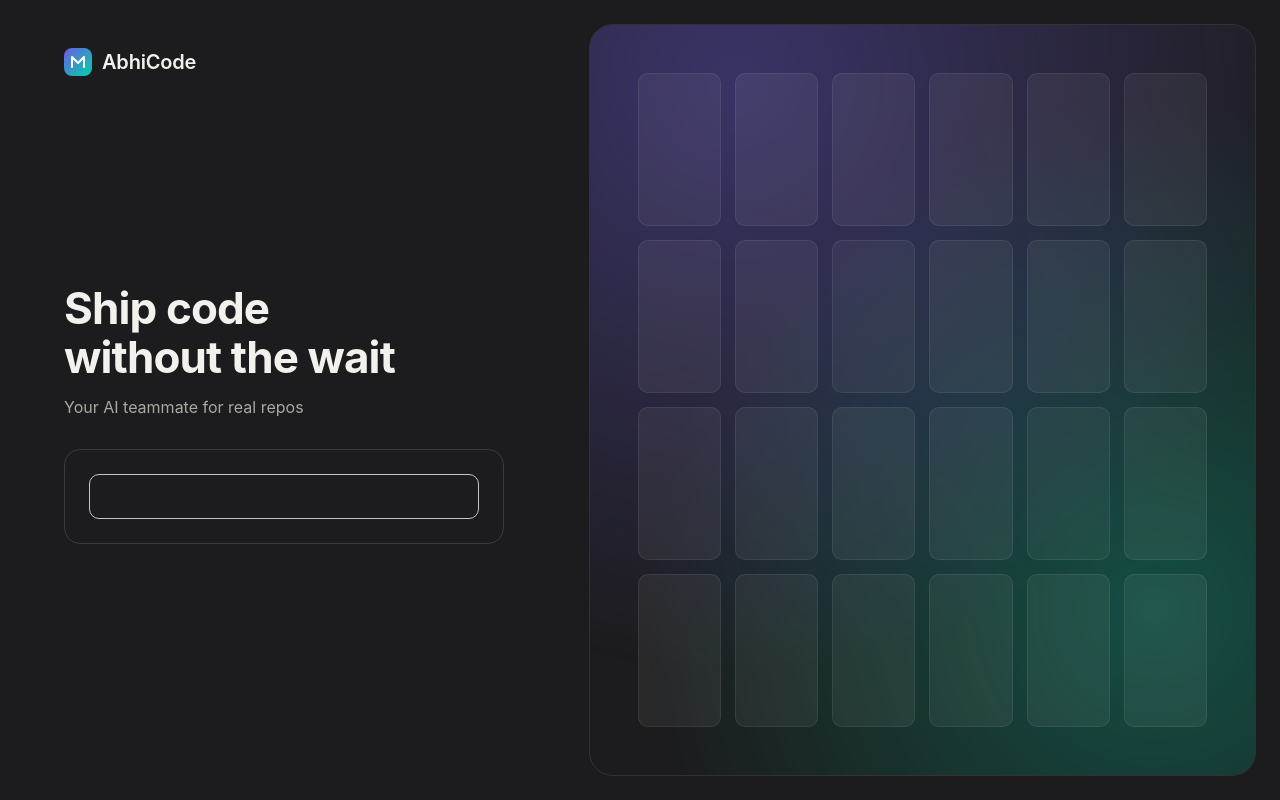
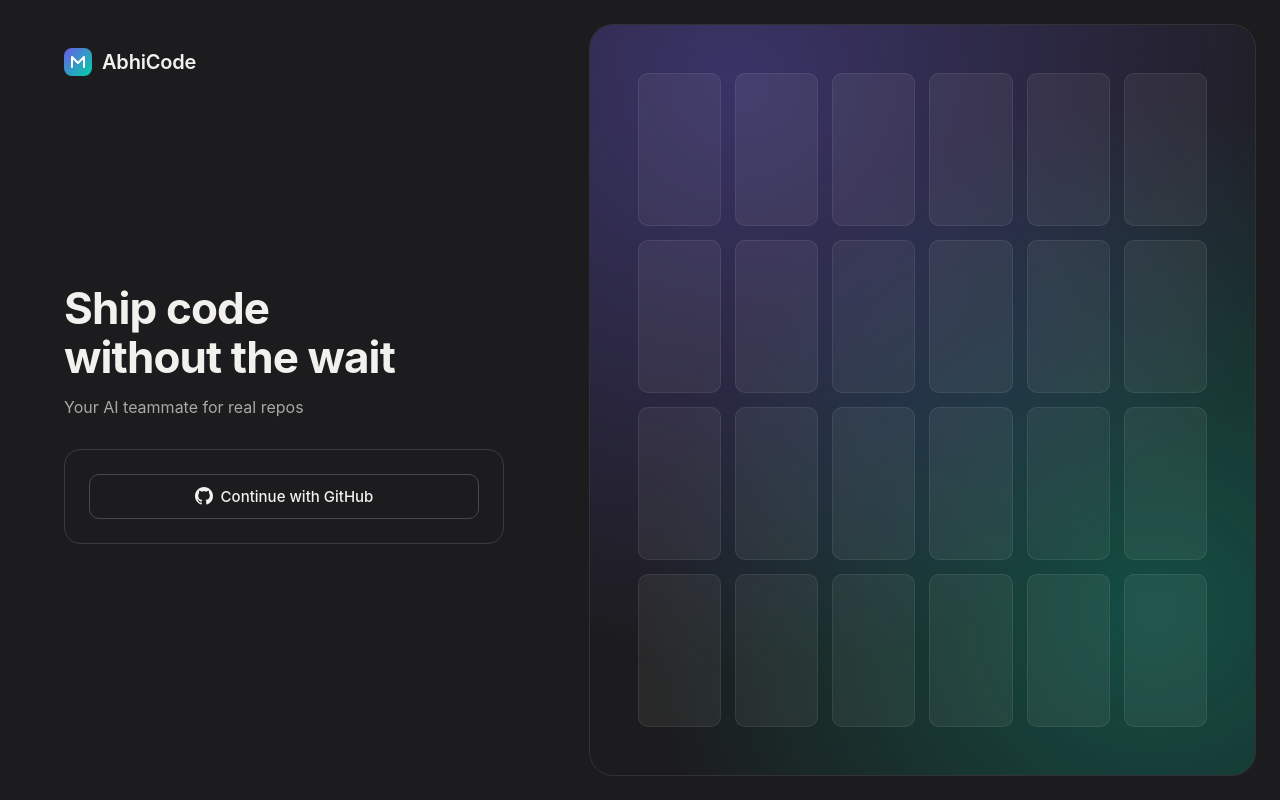
Before and after one commit to SadineniAbhi/coding-agent-frontend, a React (Vite) app: page / in a window 1280 px wide. Built offline with nearby package versions, Linux system fonts and the light colour scheme; no server answers.

Commit message:
fixed bugs

```diff
--- a/src/pages/LoginPage.css
+++ b/src/pages/LoginPage.css
@@ -1,4 +1,25 @@
 .login-page {
+  /* Always dark, regardless of the global theme toggle/default — redeclare the
+     shared theme variables locally so components like buttons.css resolve
+     correctly here no matter what :root[data-theme] is set to. */
+  --bg-primary: #1c1c1e;
+  --bg-secondary: #262629;
+  --bg-tertiary: #2c2c30;
+  --bg-input: #17171a;
+  --border: #313136;
+  --border-strong: #3a3a3f;
+  --border-strong-2: #48484d;
+  --text-primary: #f2f1ed;
+  --text-secondary: #a9a8a3;
+  --text-tertiary: #c7c6c1;
+  --text-muted: #8a8985;
+  --accent: #6c5ce7;
+  --accent-hover: #7d6ff0;
+  --accent-success: #00d2a8;
+  --accent-error: #ff5c5c;
+  --on-accent: #ffffff;
+
+  color-scheme: dark;
   display: flex;
   min-height: 100vh;
   width: 100%;
```
